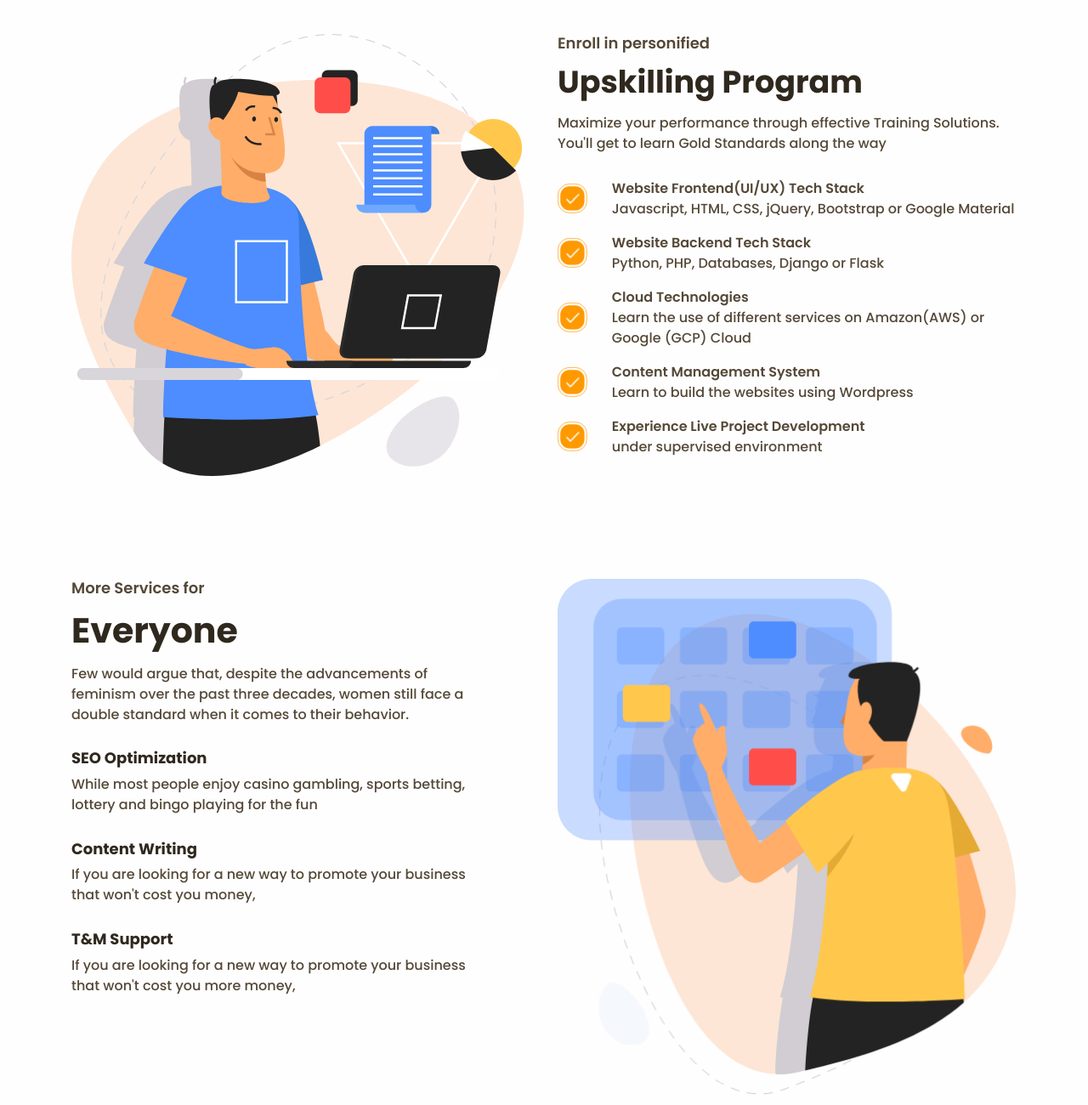
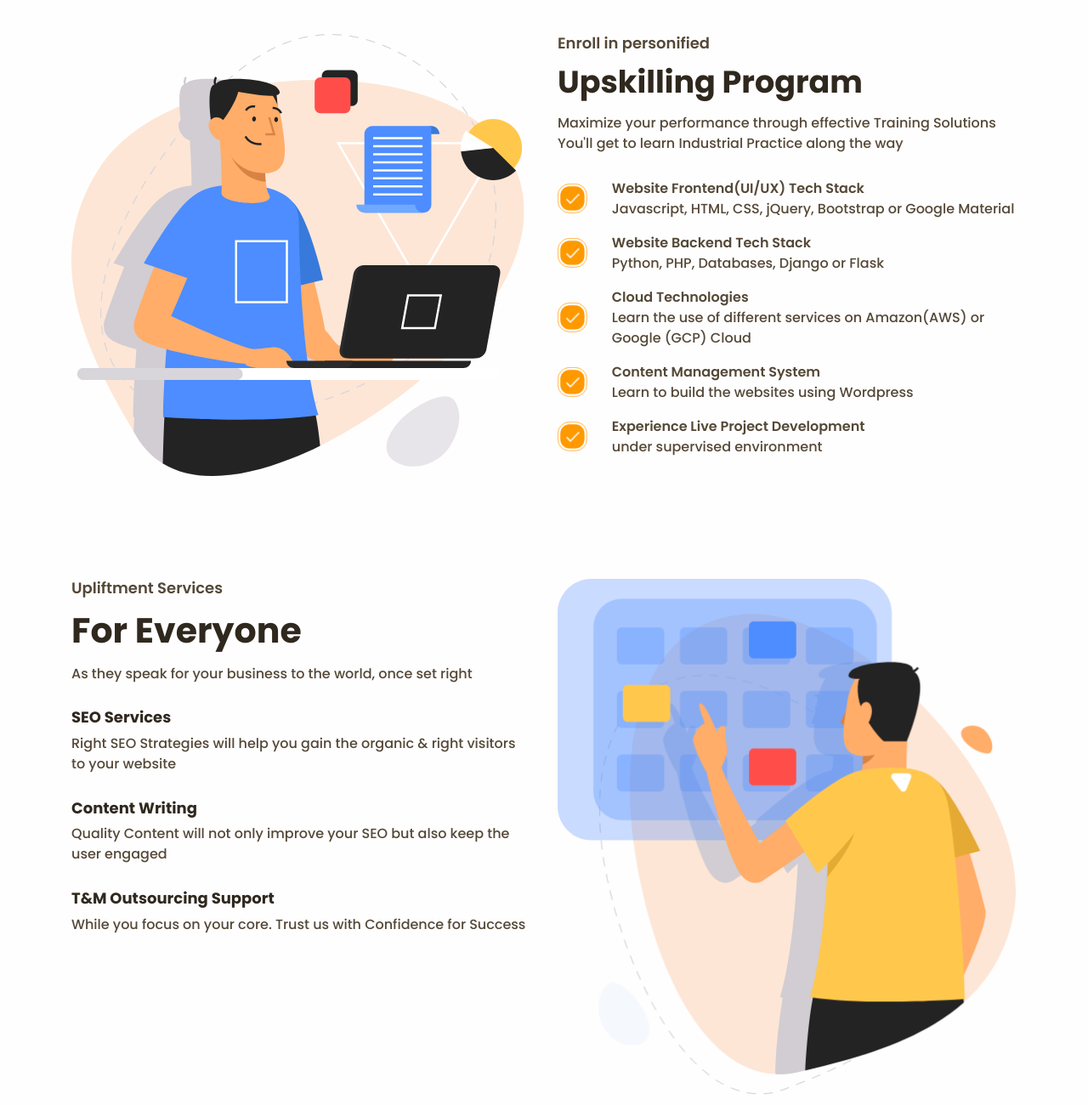
Before and after one commit to hey-danish/bidberg, a plain HTML site: page index.html in a window 1280 px wide. Shown: the part 2180-3480 px from the top of the page at 85% size. Drawn offline with Linux system fonts and the light colour scheme; a web font is replaced by a local one.

Commit message:
Content Modification

```diff
--- a/index.html
+++ b/index.html
@@ -144,8 +144,8 @@
                             <h5 class="text-secondary">Enroll in personified</h5>
                             <p class="fs-7 fw-bold mb-2">Upskilling Program</p>
                             <p class="mb-4 fw-medium text-secondary">
-                                Maximize your performance through effective Training Solutions.<br />
-                                You'll get to learn Gold Standards along the way
+                                Maximize your performance through effective Training Solutions<br />
+                                You'll get to learn Industrial Practice along the way
                             </p>
                             <div class="d-flex align-items-center mb-3">
                                 <img class="me-sm-4 me-2" src="assets/img/manager/tick.png" width="35" alt="tick" />
@@ -180,15 +180,15 @@
                 <div class="container">
                     <div class="row">
                         <div class="col-lg-6">
-                            <h5 class="text-secondary">More Services for</h5>
-                            <p class="mb-2 fs-8 fw-bold">Everyone</p>
-                            <p class="mb-4 fw-medium text-secondary">Few would argue that, despite the advancements of<br />feminism over the past three decades, women still face a<br />double standard when it comes to their behavior.</p>
-                            <h4 class="fw-bold fs-1">SEO Optimization</h4>
-                            <p class="mb-4 fw-medium text-secondary">While most people enjoy casino gambling, sports betting,<br />lottery and bingo playing for the fun</p>
+                            <h5 class="text-secondary">Upliftment Services</h5>
+                            <p class="mb-2 fs-8 fw-bold">For Everyone</p>
+                            <p class="mb-4 fw-medium text-secondary">As they speak for your business to the world, once set right</p>
+                            <h4 class="fw-bold fs-1">SEO Services</h4>
+                            <p class="mb-4 fw-medium text-secondary">Right SEO Strategies will help you gain the organic & right visitors to your website</p>
                             <h4 class="fw-bold fs-1">Content Writing</h4>
-                            <p class="mb-4 fw-medium text-secondary">If you are looking for a new way to promote your business<br />that won't cost you money,</p>
-                            <h4 class="fw-bold fs-1">T&M Support</h4>
-                            <p class="mb-4 fw-medium text-secondary">If you are looking for a new way to promote your business<br />that won't cost you more money,</p>
+                            <p class="mb-4 fw-medium text-secondary">Quality Content will not only improve your SEO but also keep the user engaged</p>
+                            <h4 class="fw-bold fs-1">T&M Outsourcing Support</h4>
+                            <p class="mb-4 fw-medium text-secondary">While you focus on your core. Trust us with Confidence for Success</p>
                         </div>
                         <div class="col-lg-6"><img class="img-fluid" src="assets/img/marketer/marketer.png" alt="" /></div>
                     </div>
```
